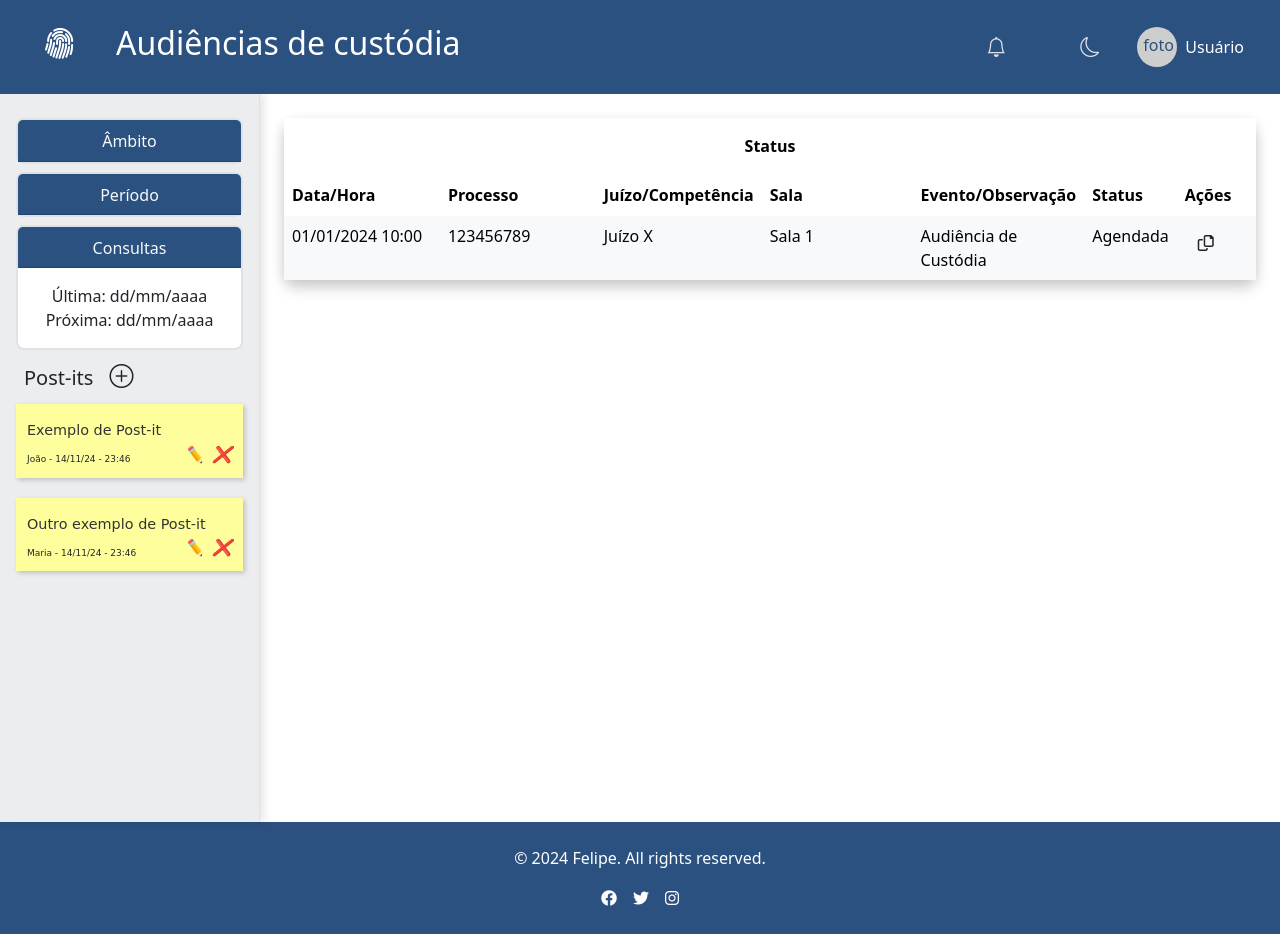
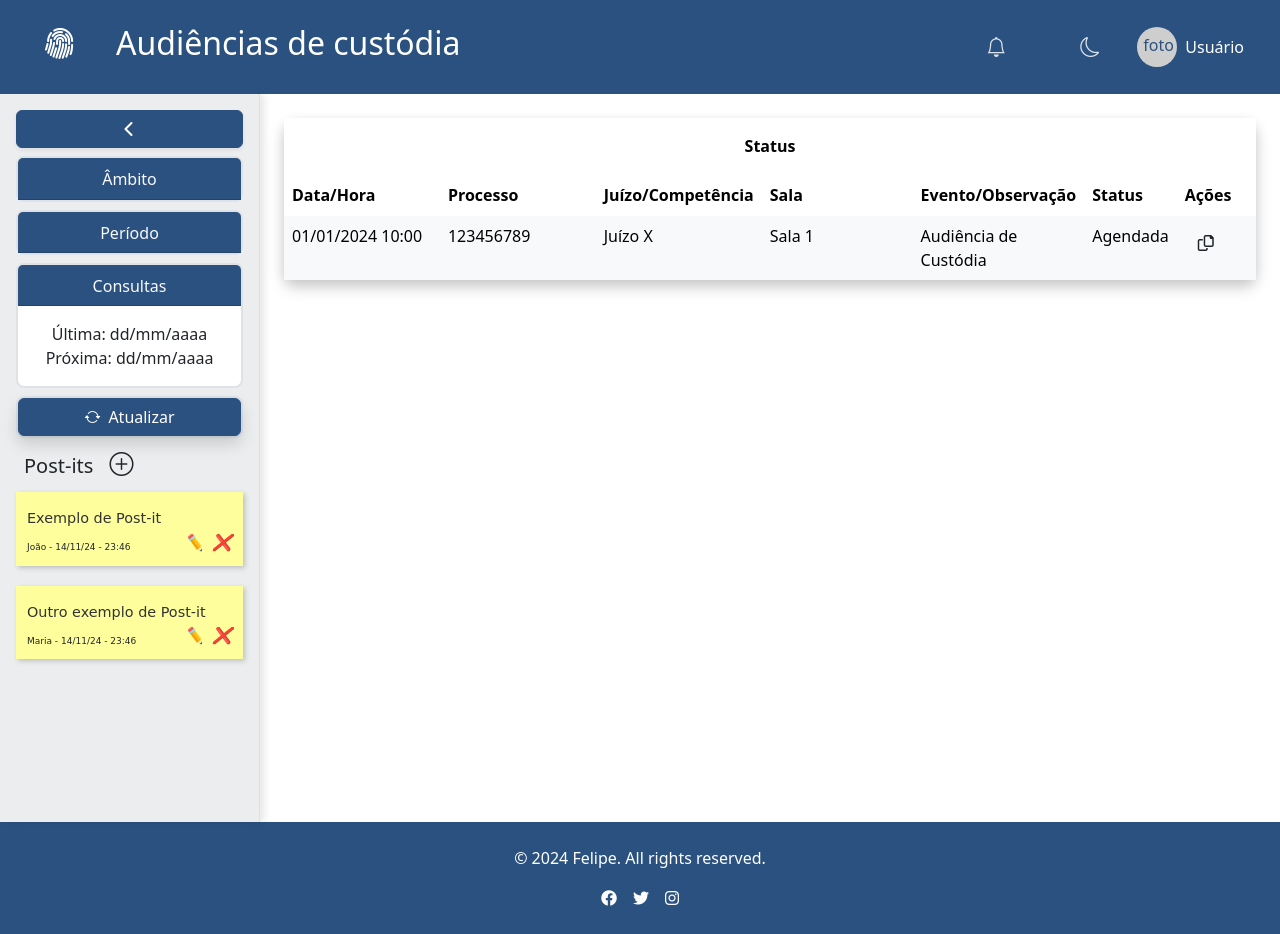
Before and after one commit to felipess/ChronosAlert, a React (Create React App) app in the folder chronos-alert/client/: page / in a window 1280 px wide. Built offline with nearby package versions, Linux system fonts and the light colour scheme.

Commit message:
Adicionado botao colapsar na sidebar

```diff
--- a/chronos-alert/client/src/components/AccordionSidebar.js
+++ b/chronos-alert/client/src/components/AccordionSidebar.js
@@ -88,6 +88,17 @@ const AccordionSidebar = () => (
             </div>
         </div>
 
+        {/* Botão para atualizar */}
+        <div className="card">
+            <button
+                className="shadow btn btn-primary d-flex justify-content-center align-items-center"
+                style={{ minWidth: '150px' }}
+            >
+                <i className="bi bi-arrow-repeat" style={{ marginRight: '8px' }}></i>
+                Atualizar
+            </button>
+        </div>
+
     </div>
 );
 
--- a/chronos-alert/client/src/components/DashboardResultados.jsx
+++ b/chronos-alert/client/src/components/DashboardResultados.jsx
@@ -6,6 +6,13 @@ import '../styles/custom.css';
 
 const DashboardResultados = () => {
   const [isDarkMode, setIsDarkMode] = useState(false);
+  const [isMenuCollapsed, setIsMenuCollapsed] = useState(false);
+
+  const toggleMenu = (event) => {
+    event.preventDefault();
+    setIsMenuCollapsed(!isMenuCollapsed);
+    localStorage.setItem('isMenuCollapsed', JSON.stringify(!isMenuCollapsed));
+  };
 
   // Verificar modo dark
   useEffect(() => {
@@ -20,11 +27,21 @@ const DashboardResultados = () => {
     return () => observer.disconnect();
   }, []);
 
+  // Verificar isMenuCollapsed
+  useEffect(() => {
+    const storedMenuState = localStorage.getItem('isMenuCollapsed');
+    if (storedMenuState !== null) {
+      setIsMenuCollapsed(JSON.parse(storedMenuState));
+    }
+  }, []);
+
   return (
     <div className="container-fluid p-0 min-h-screen d-flex flex-column ">
       <div className="d-flex flex-grow-1">
         <Sidebar
           isDarkMode={isDarkMode}
+          isMenuCollapsed={isMenuCollapsed}
+          toggleMenu={toggleMenu}
         />
         <TabelaResultados
           isDarkMode={isDarkMode}
--- a/chronos-alert/client/src/components/Sidebar.js
+++ b/chronos-alert/client/src/components/Sidebar.js
@@ -1,13 +1,30 @@
+// Sidebar.js
 import React from 'react';
 import AccordionSidebar from './AccordionSidebar';
 import PostItManager from './PostItManager';
 
-const Sidebar = () => {
+const Sidebar = ({ isMenuCollapsed, toggleMenu, isDarkMode }) => {
+
     return (
-        <div className="p-3 sidebar border-end" style={{ width: '260px' }}>
-            <AccordionSidebar />
-            <PostItManager />
-        </div>
+        <div className={`p-3 sidebar ${isMenuCollapsed ? 'collapsed' : 'expanded'} ${isDarkMode ? 'text-light' : 'text-dark'} border-end`} style={{ width: isMenuCollapsed ? '80px' : '260px' }}>
+
+            <button onClick={toggleMenu} className={`shadow-sm btn mt-0 ${isMenuCollapsed ? 'btn-secondary' : 'btn-primary'}`}>
+                {isMenuCollapsed ? (
+                    <i className="fas fa-bars"></i>
+                ) : (
+                    <i className="fas fa-chevron-left"></i>
+                )}
+            </button>
+
+            {!isMenuCollapsed && (
+                <AccordionSidebar />
+            )}
+
+            {!isMenuCollapsed && (
+                <PostItManager />
+            )}
+
+        </div >
     );
 };
 
```
